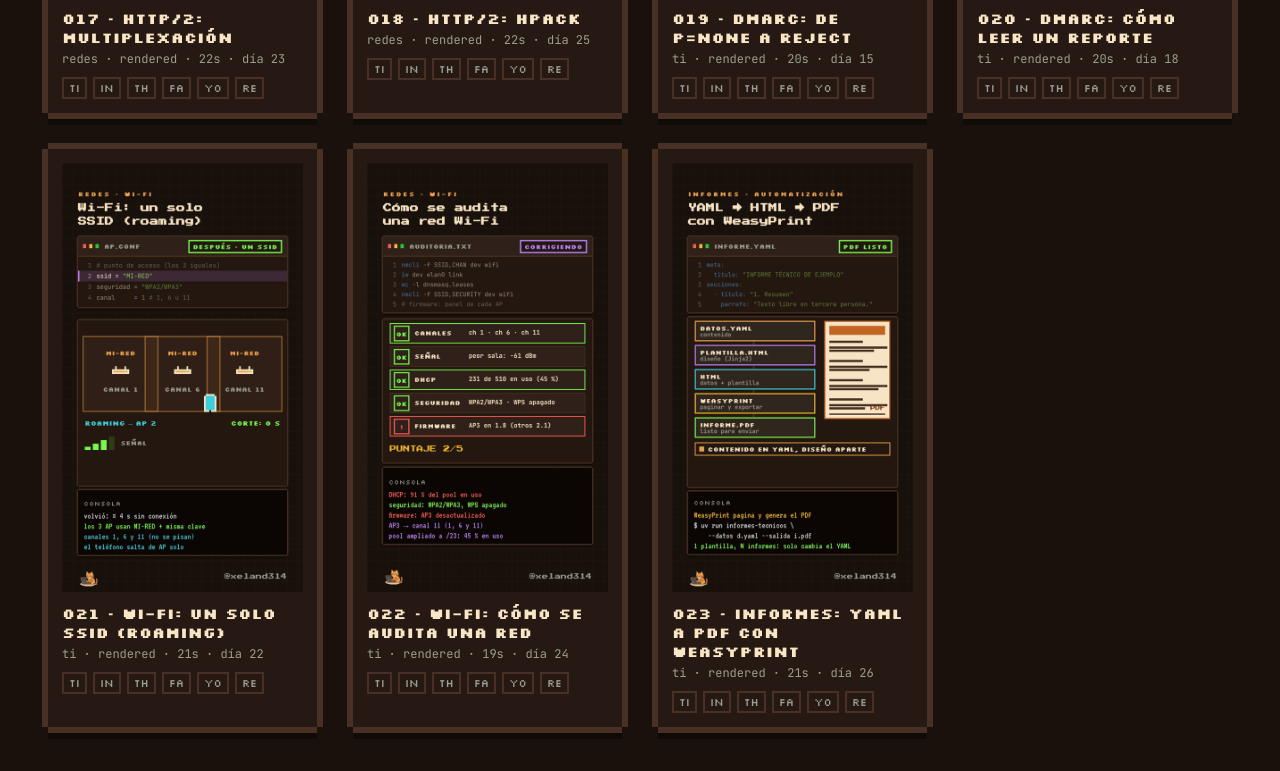
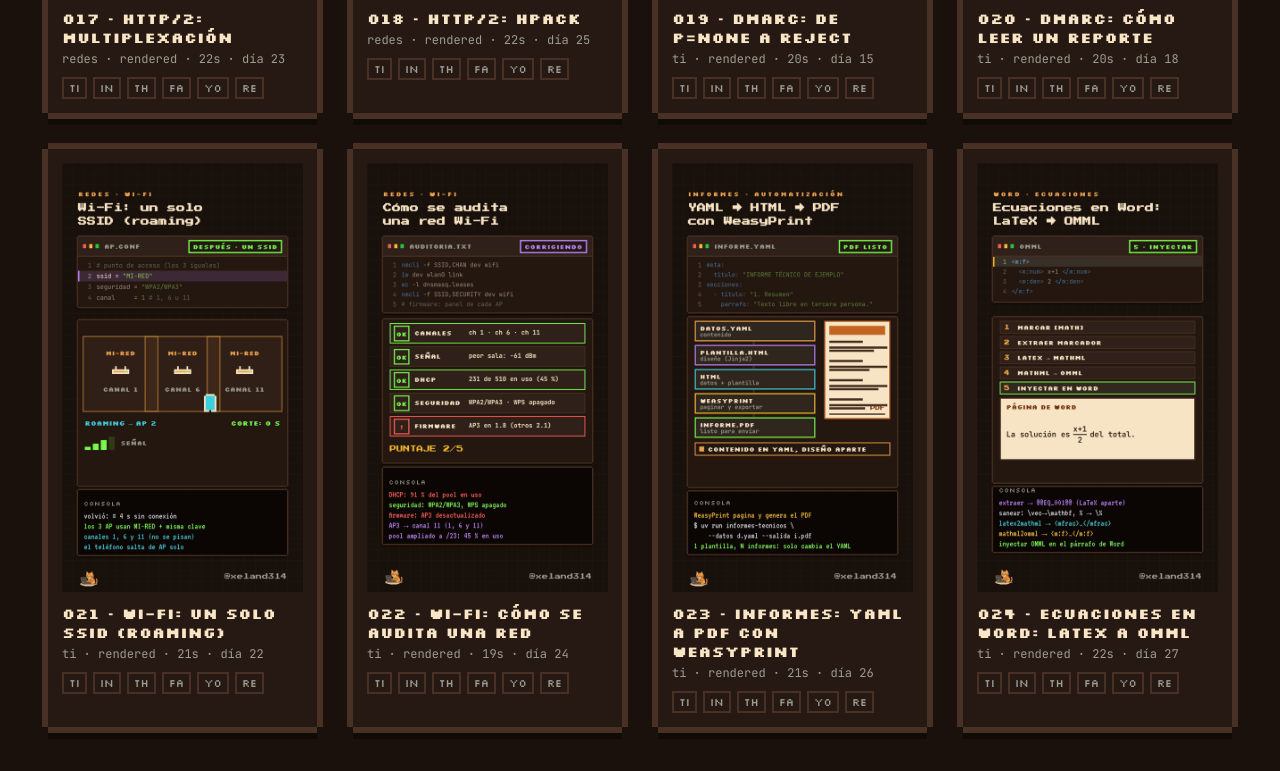
Before and after one commit to xeland314/social-media, a website: page galeria.html in a window 1280 px wide. Shown: the part 2967-3738 px from the top of the page. Drawn offline with Linux system fonts and the light colour scheme.

Commit message:
fix: shorten RedNote zh title for 024
Co-Authored-By: Claude Sonnet 5.5 <noreply@anthropic.com>

```diff
--- a/galeria.html
+++ b/galeria.html
@@ -151,5 +151,11 @@ h2{font-family:var(--font-label);font-size:15px;margin:12px 0 4px}
   <h2>023 · Informes: YAML a PDF con WeasyPrint</h2>
   <p class="meta">ti · rendered · 21s · día 26</p>
   <div class="dots"><span class="dot " title="TikTok">Ti</span><span class="dot " title="Instagram">In</span><span class="dot " title="Threads">Th</span><span class="dot " title="Facebook">Fa</span><span class="dot " title="YouTube">Yo</span><span class="dot " title="RedNote">Re</span></div>
+</article>
+<article class="px-box card">
+  <a href="videos/024-ecuaciones-word/render.mp4"><img src="videos/024-ecuaciones-word/thumb.png" alt=""></a>
+  <h2>024 · Ecuaciones en Word: LaTeX a OMML</h2>
+  <p class="meta">ti · rendered · 22s · día 27</p>
+  <div class="dots"><span class="dot " title="TikTok">Ti</span><span class="dot " title="Instagram">In</span><span class="dot " title="Threads">Th</span><span class="dot " title="Facebook">Fa</span><span class="dot " title="YouTube">Yo</span><span class="dot " title="RedNote">Re</span></div>
 </article></div>
 </body></html>
--- a/videos/024-ecuaciones-word/post.json
+++ b/videos/024-ecuaciones-word/post.json
@@ -55,7 +55,7 @@
       "text": "[MATH] 标记公式，LaTeX 转 MathML 再转 OMML，注入段落：得到可编辑的 Word 公式，而不是图片。",
       "url": null,
       "publishedAt": null,
-      "titleZh": "用 Python 在 Word 中插入公式",
+      "titleZh": "Python 写入 Word 公式",
       "textZh": "先用标记找到公式，再用 latex2mathml 和 mathml2omml 转换，最后用 python-docx 写入段落，生成可编辑的原生公式。"
     }
   }
```
Also changed, not shown: 2 other files.
